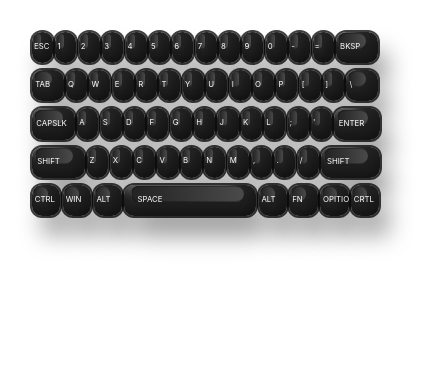
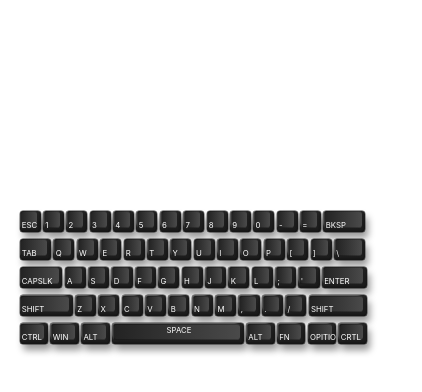
Before and after one commit to JVBicalho/vue-keyboard, a Vue app: page / in a window 390 px wide. Shown: the top 392 px of the page, 422 px wide, since content can reach past the window. Built offline with nearby package versions, Linux system fonts and the light colour scheme.

Commit message:
Responsividade nas sombras

```diff
--- a/src/App.vue
+++ b/src/App.vue
@@ -51,6 +51,9 @@ main{
   display: flex;
   width: 100vw;
   height: 100vh;
+  margin: 0;
+  top: 25vh;
+  justify-content: center;
 
 }
 .keyboard{
--- a/src/assets/main.css
+++ b/src/assets/main.css
@@ -4,7 +4,7 @@
   /* max-width: 1280px; */
 
   margin: 0 auto;
-  padding: 2rem;
+  padding: 0rem;
 
   font-weight: normal;
 }
@@ -31,6 +31,6 @@ a,
   #app {
     display: grid;
     grid-template-columns: 1fr 1fr;
-    padding: 0 2rem;
+    padding: 0 0rem;
   }
 }
--- a/src/components/Key.vue
+++ b/src/components/Key.vue
@@ -16,17 +16,17 @@ export default {
     position:relative;
     display:inline-block;
     width: 5.4vw;
-    height:8vw;
+    height:5.4vw;
     margin-right: 0.6vw !important;
-    border-radius:10px;
+    border-radius:0.8vw;
     background: linear-gradient(180deg, #282828,#202020);
-    box-shadow:inset -8px 0 8px rgba(0,0,0,0.15),
-                inset -0px -8px 8px rgba(0,0,0,0.25),
-                0 0 0 2px rgba(0,0,0,0.75),
-                10px 20px 25px rgba(0,0,0,0.4);
+    box-shadow:inset -0.5vw 0 0.5vw rgba(0,0,0,0.15),
+                inset -0px -0.5vw 0.5vw rgba(0,0,0,0.25),
+                0 0 0 0.1vw rgba(0,0,0,0.75),
+                0.8vw 1.6vw 2vw rgba(0,0,0,0.4);
     overflow:hidden;
-    padding:8px 15px;
-    margin:8px 4px;
+    padding:0.2vw 0.2vw;
+    margin:0.6vw 0.2vw;
   }
 /* Backspace */
 span:nth-child(14) {
@@ -52,30 +52,51 @@ span:nth-child(41) {
 span:nth-child(42) {
   width: 13.6vw;
 }
+/* shift */
 span:nth-child(53) {
   width: 15vw;
 }
+/* CTRL */
 span:nth-child(54) {
   width: 7.3vw;
 }
+/* win */
 span:nth-child(55) {
   width: 7.3vw;
 }
+/* ALT */
 span:nth-child(56) {
   width: 7.3vw;
 }
+/* SPACE */
 span:nth-child(57) {
   width: 33.8vw;
+
+
+  align-items: center;
 }
+span:nth-child(57) i{
+    display: flex;
+    justify-content: center;
+
+    align-items: center;
+    justify-content: center;
+
+
+  }
+/* ALT */
 span:nth-child(58) {
   width: 7.3vw;
 }
+/* FN */
 span:nth-child(59) {
   width: 7.3vw;
 }
+/* OPTIONS */
 span:nth-child(60) {
   width: 7.3vw;
 }
+/* CTRL */
 span:nth-child(61) {
   width: 7.3vw;
 }
@@ -83,22 +104,22 @@ span:nth-child(61) {
   span::before{
     content: '';
     position:absolute;
-    top:4%;
-    left:5%;
-    bottom: 14px;
-    right: 12px;
+    top:0.1vw;
+    left:0.2vw;
+    bottom: 1vw;
+    right: 1vw;
     background: linear-gradient(90deg, #232323,#4a4a4a);
-    border-radius:10px;
-    box-shadow: -10px -10px 10px rgba(255,255,255,0.25),
-                10px 5px 10px rgba(0,0,0,0.15);
+    border-radius:0.8vw;
+    box-shadow: -0.8vw -0.8vw 0.8vw rgba(255,255,255,0.25),
+                0.8vw 0.4vw 0.8vw rgba(0,0,0,0.15);
 
-    border-left : 1px solid #0004;
-    border-bottom : 1px solid #0004;
-    border-top : 1px solid #0004;
+    border-left : 0.1vw solid #0004;
+    border-bottom : 0.1vw solid #0004;
+    border-top : 0.1vw solid #0004;
   }
   span i{
-    padding-top: 30%;
-    padding-left: 10%;
+    padding-top: 0.1vw;
+    padding-left: 0.6vw;
     position: relative;
     color:#fff;
 
@@ -107,4 +128,5 @@ span:nth-child(61) {
     text-transform:uppercase;
 
   }
+
 </style>
```
